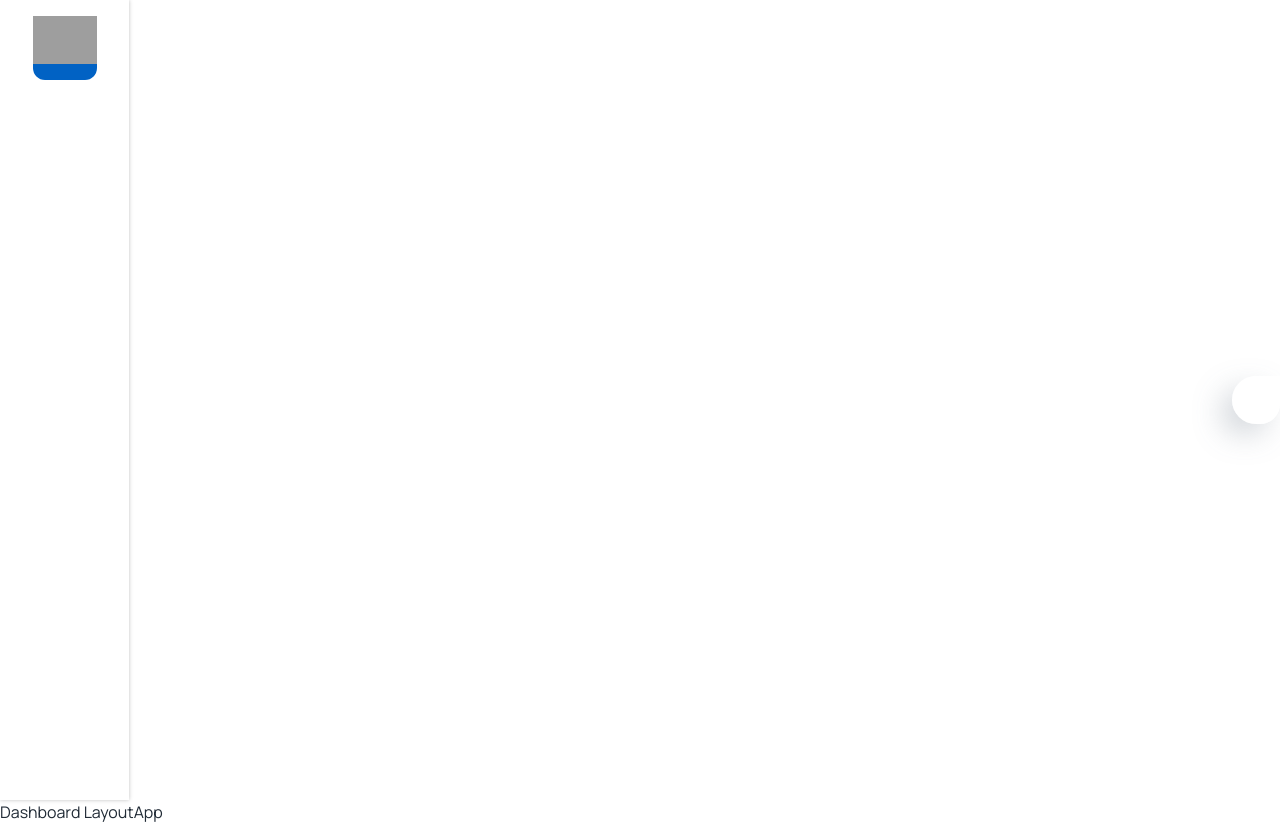
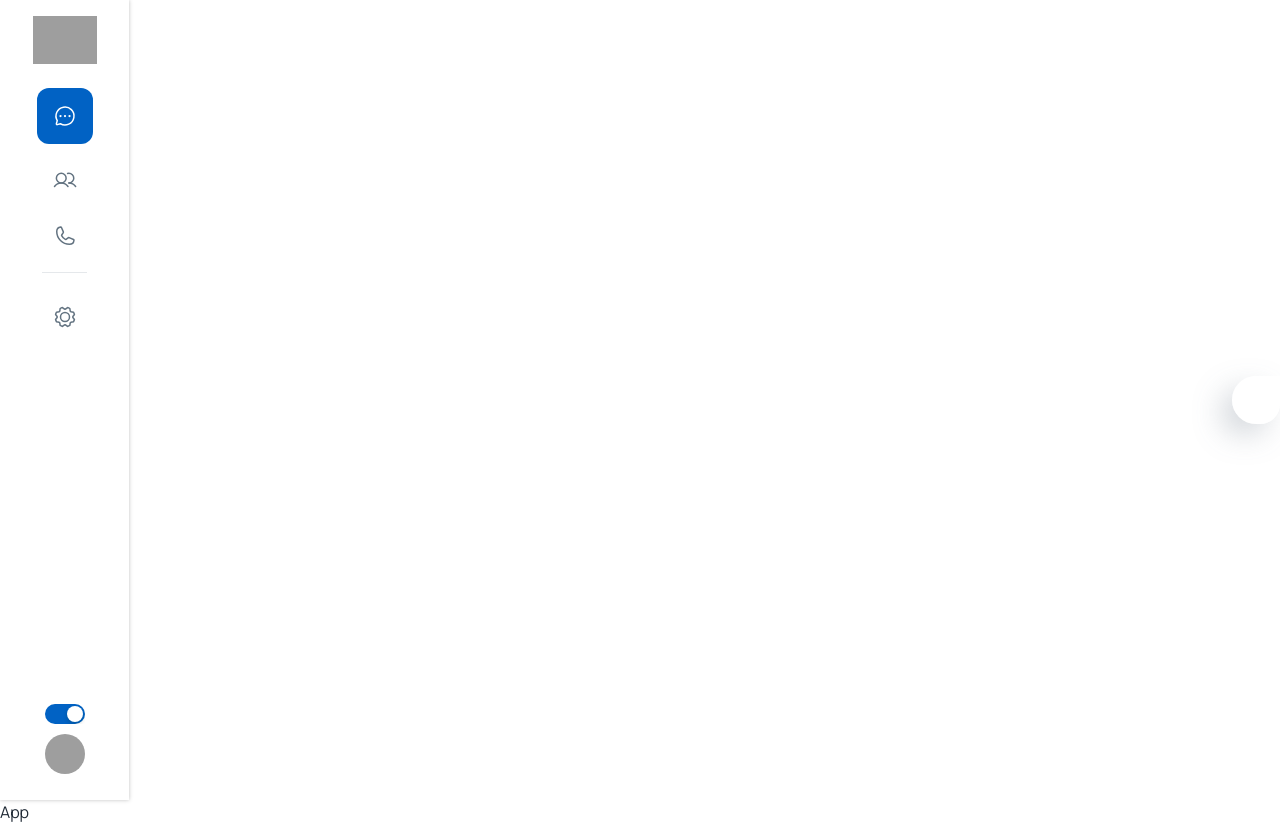
Before and after one commit to ElenaSolov/chat, a React (Create React App) app: page /app in a window 1280 px wide. Built offline with nearby package versions, Linux system fonts and the light colour scheme; grey boxes are pictures that could not be loaded; some icons are missing.

Commit message:
Feat: add dashbord icos and theme mode switcher

```diff
--- a/src/data/index.js
+++ b/src/data/index.js
@@ -9,7 +9,7 @@ import {
   Users,
 } from "phosphor-react";
 
-const Profile_Menu = [
+const profileMenu = [
   {
     title: "Profile",
     icon: <User />,
@@ -24,7 +24,7 @@ const Profile_Menu = [
   },
 ];
 
-const Nav_Buttons = [
+const navButtons = [
   {
     index: 0,
     icon: <ChatCircleDots />,
@@ -39,14 +39,14 @@ const Nav_Buttons = [
   },
 ];
 
-const Nav_Setting = [
+const navSetting = [
   {
     index: 3,
     icon: <GearSix />,
   },
 ];
 
-const ChatList = [
+const chatList = [
   {
     id: 0,
     img: faker.image.avatar(),
@@ -129,7 +129,7 @@ const ChatList = [
   },
 ];
 
-const Chat_History = [
+const chatHistory = [
   {
     type: "msg",
     message: "Hi 👋🏻, How are ya ?",
@@ -199,7 +199,7 @@ const Chat_History = [
   },
 ];
 
-const Message_options = [
+const messageOptions = [
   {
     title: "Reply",
   },
@@ -221,10 +221,10 @@ const Message_options = [
 ];
 
 export {
-  Profile_Menu,
-  Nav_Setting,
-  Nav_Buttons,
-  ChatList,
-  Chat_History,
-  Message_options,
+  profileMenu,
+  navSetting,
+  navButtons,
+  chatList,
+  chatHistory,
+  messageOptions,
 };
--- a/src/layouts/dashboard/index.js
+++ b/src/layouts/dashboard/index.js
@@ -1,15 +1,23 @@
-import React from "react";
+import React, { useState } from "react";
 import { Outlet } from "react-router-dom";
-import { Box, Stack } from "@mui/material";
+import { Box, IconButton, Stack, Divider, Avatar } from "@mui/material";
 import { useTheme } from "@mui/material/styles";
 import logo from "../../assets/Images/logo.ico";
+import { navButtons } from "../../data";
+import { Gear } from "phosphor-react";
+import { faker } from "@faker-js/faker";
+import AntSwitch from "../../components/AntSwitch";
+import useSettings from "../../hooks/useSettings";
 
 const DashboardLayout = () => {
   const theme = useTheme();
+  const [selected, setSelected] = useState(0);
+
+  const {onToggleMode} = useSettings();
   return (
     <>
       <Box
-          p={2}
+        p={2}
         sx={{
           backgroundColor: theme.palette.background.paper,
           width: "129px",
@@ -17,7 +25,12 @@ const DashboardLayout = () => {
           boxShadow: "0px 0px 4px 0px rgba(0, 0, 0, 0.25)",
         }}
       >
-        <Stack direction={"column"} alignItems={'center'} sx={{ width: "100%" }}>
+        <Stack
+          direction={"column"}
+          alignItems={"center"}
+          spacing={3}
+          sx={{ width: "100%", height: "100%" }}
+        >
           <Box
             sx={{
               backgroundColor: theme.palette.primary.main,
@@ -28,9 +41,54 @@ const DashboardLayout = () => {
           >
             <img src={logo} alt={"chat logo"} />
           </Box>
+          <Stack spacing={2} direction={"column"} alignItems={"center"}>
+            {navButtons.map((el) =>
+              el.index === selected ? (
+                <Box
+                  p={1}
+                  sx={{
+                    backgroundColor: theme.palette.primary.main,
+                    borderRadius: 1.5,
+                  }}
+                >
+                  <IconButton sx={{ color: "white" }} key={el.index}>
+                    {el.icon}
+                  </IconButton>
+                </Box>
+              ) : (
+                <IconButton
+                  onClick={() => setSelected(el.index)}
+                  key={el.index}
+                >
+                  {el.icon}
+                </IconButton>
+              )
+            )}
+            <Divider sx={{ width: 45 }} />
+          </Stack>
+          {selected === 3 ? (
+            <Box
+              p={1}
+              sx={{
+                backgroundColor: theme.palette.primary.main,
+                borderRadius: 1.5,
+              }}
+            >
+              <IconButton sx={{ color: "white" }}>
+                <Gear />
+              </IconButton>
+            </Box>
+          ) : (
+            <IconButton onClick={() => setSelected(3)}>
+              <Gear />
+            </IconButton>
+          )}
+          <Stack sx={{height: '100%'}} direction={"column"} justifyContent={"flex-end"} alignItems={'center'}>
+            <AntSwitch  defaultChecked={true} onChange={onToggleMode} />
+            <Avatar sx={{margin:'10px 0'}} src={faker.image.avatar()} />
+          </Stack>
         </Stack>
       </Box>
-      Dashboard Layout
       <Outlet />
     </>
   );
```
